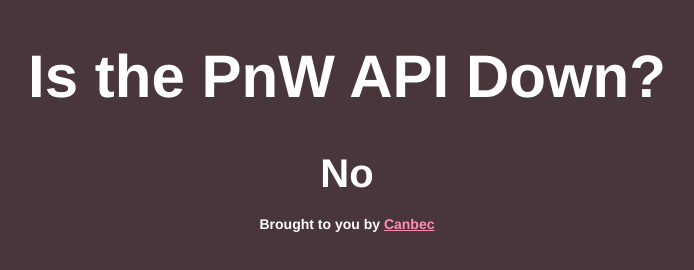
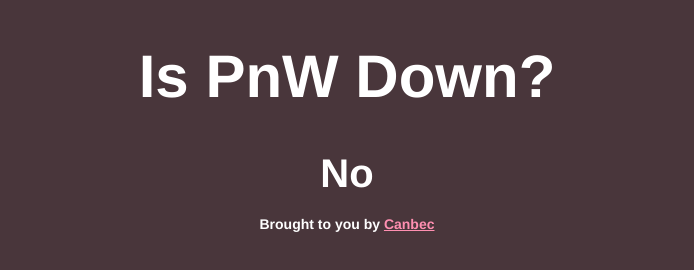
Before and after one commit to ispnwdown/ispnwdown.github.io, a plain HTML site: page index.html in a window 1280 px wide. Shown: the part 354-624 px from the top of the page, without its empty margins (293-987 px from the left). Drawn offline with Linux system fonts and the light colour scheme; no server answers.

Commit message:
Update index.html

```diff
--- a/index.html
+++ b/index.html
@@ -1,14 +1,14 @@
 <!DOCTYPE html>
 <html>
     <head>
-        <title>Is the PnW Down?</title>
+        <title>Is PnW Down?</title>
         <link href="main.css" type="text/css" rel="stylesheet">
         <script src="statuschecker.js" type="text/javascript"></script>
     </head>
     <body>
         <main>
             <a href="https://politicsandwar.com/alliance/id=1584" target="_blank"><img src="https://politicsandwar.com/uploads/2973e0033a5023aaba1f912458de1c530aba65c3x850.gif" alt="Orange Man Bad" /></a>
-            <h1>Is the PnW API Down?</h1>
+            <h1>Is PnW Down?</h1>
             <h2><span id="status">Loading...</span></h2>
         </main>
         <footer>
```
